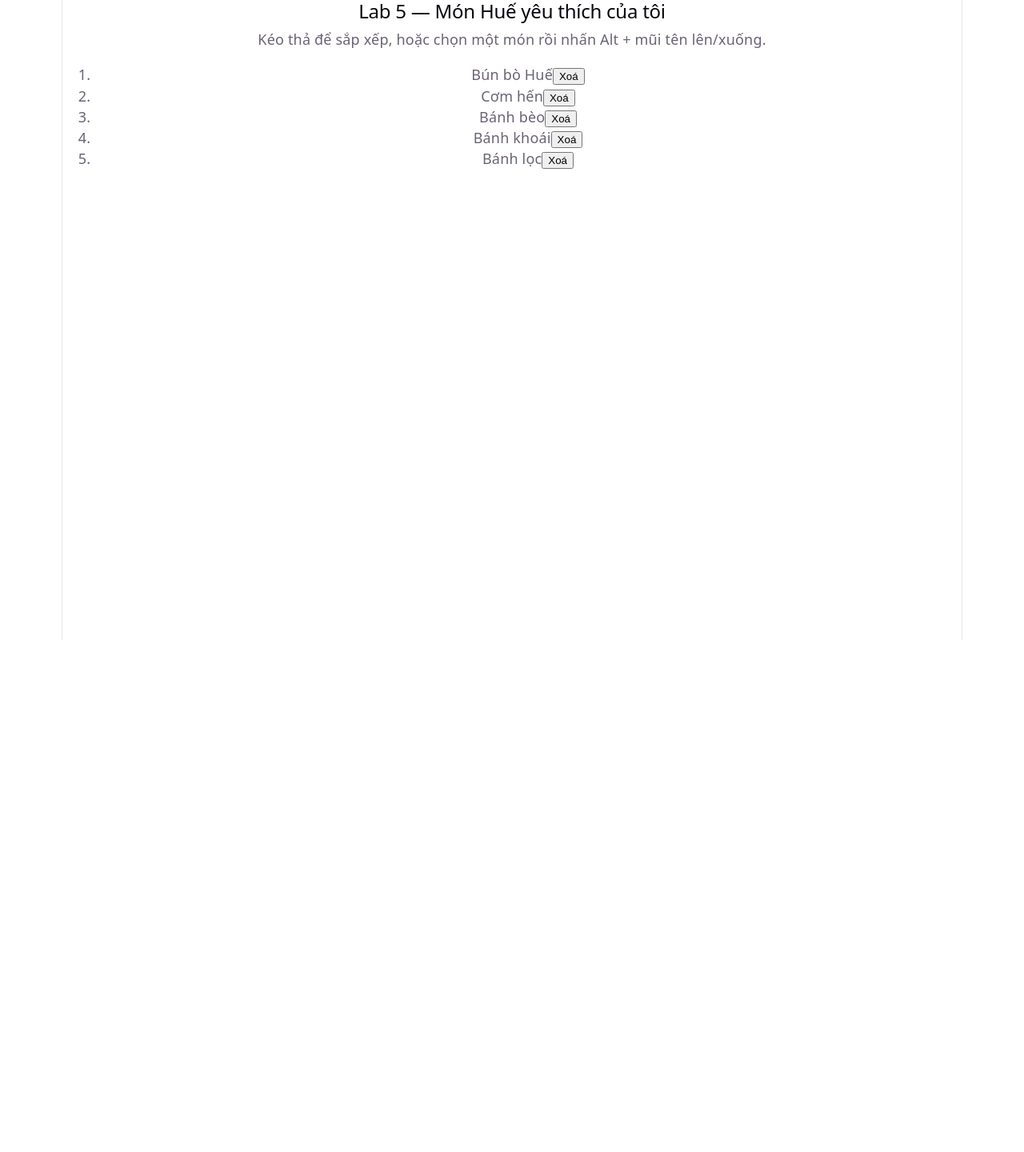
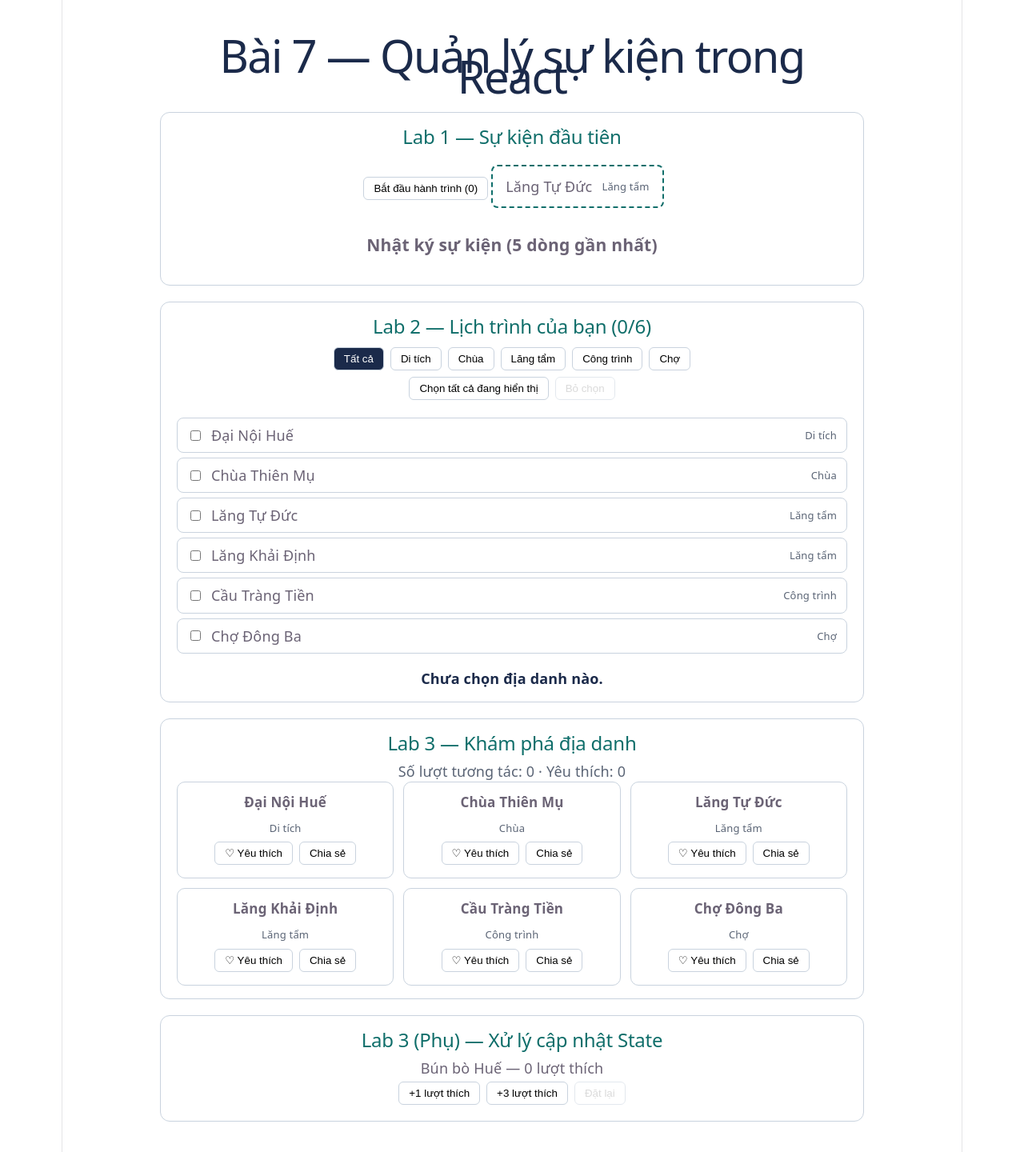
Before and after one commit to duyeenanh/-phu-xuan-react, a React (Vite) app: page / in a window 1280 px wide. Shown: the top 1440 px of the page at 80% size. Before the commit the page ends 800 px from the top, so only its background shows below. Built offline with nearby package versions, Linux system fonts and the light colour scheme.

Commit message:
Bài 7: Hoàn thành Lab 1, Lab 2 và Lab 3

```diff
--- a/src/components/Bài7/DanhSachDiaDanh.jsx
+++ b/src/components/Bài7/DanhSachDiaDanh.jsx
@@ -6,27 +6,29 @@ const TAT_CA = 'Tất cả';
 const CAC_LOAI = [TAT_CA, ...new Set(DS_DIA_DANH.map((dd) => dd.loai))];
 
 export default function DanhSachDiaDanh() {
-  const [dsDaChon, setDsDaChon] = useState([]); // mảng id, theo thứ tự chọn
-  const [loaiDangLoc, setLoaiDangLoc] = useState(TAT_CA);
+  const [dsDaChon, setDsDaChon] = useState([]); // Mảng id các địa danh được chọn theo thứ tự
+  const [loaiDangLoc, setLoaiDangLoc] = useState(TAT_CA); // Trạng thái lọc theo loại
 
   // Giá trị suy ra từ state — tính ngay khi render, không cần state riêng
   const dsHienThi = loaiDangLoc === TAT_CA
     ? DS_DIA_DANH
     : DS_DIA_DANH.filter((dd) => dd.loai === loaiDangLoc);
 
-  // Hàm được truyền xuống TheDiaDanh qua prop onChon
+  // Hàm chọn/bỏ chọn một địa danh dựa vào ID
   function handleChon(id) {
     setDsDaChon((truoc) =>
-      truoc.includes(id) ? truoc.filter((x) => x !== id) : [...truoc, id]
+      truoc.includes(id)
+        ? truoc.filter((x) => x !== id)
+        : [...truoc, id]
     );
   }
 
-  // Một hàm dùng chung cho mọi nút lọc, đọc loại từ data-loai
+  // Sử dụng thuộc tính data-* (data-loai) để xác định loại khi bấm nút lọc
   function handleLocLoai(e) {
     setLoaiDangLoc(e.currentTarget.dataset.loai);
   }
 
-  // Chọn thêm mọi địa danh đang hiển thị, không trùng lặp
+  // Chọn thêm mọi địa danh đang hiển thị mà không bị trùng lặp ID
   function handleChonTatCa() {
     setDsDaChon((truoc) => {
       const moi = dsHienThi
@@ -36,6 +38,7 @@ export default function DanhSachDiaDanh() {
     });
   }
 
+  // Tạo chuỗi lộ trình từ các ID đã chọn
   const lichTrinh = dsDaChon
     .map((id) => DS_DIA_DANH.find((dd) => dd.id === id).ten)
     .join(' → ');
@@ -44,6 +47,7 @@ export default function DanhSachDiaDanh() {
     <section className="lab">
       <h2>Lab 2 — Lịch trình của bạn ({dsDaChon.length}/{DS_DIA_DANH.length})</h2>
 
+      {/* Thanh nút bấm lọc theo loại sử dụng data-loai */}
       <div className="thanh-loc">
         {CAC_LOAI.map((loai) => (
           <button
@@ -57,6 +61,7 @@ export default function DanhSachDiaDanh() {
         ))}
       </div>
 
+      {/* Các công cụ chọn tất cả / bỏ chọn */}
       <div className="thanh-cong-cu">
         <button onClick={handleChonTatCa}>Chọn tất cả đang hiển thị</button>
         <button onClick={() => setDsDaChon([])} disabled={dsDaChon.length === 0}>
@@ -64,6 +69,7 @@ export default function DanhSachDiaDanh() {
         </button>
       </div>
 
+      {/* Danh sách hiển thị các địa danh */}
       <ul className="ds-dia-danh">
         {dsHienThi.map((dd) => (
           <TheDiaDanh
@@ -75,8 +81,9 @@ export default function DanhSachDiaDanh() {
         ))}
       </ul>
 
+      {/* Dòng hiển thị lộ trình */}
       <p className="lich-trinh">
-        {lichTrinh ? 'Lịch trình: ' + lichTrinh : 'Chưa chọn địa danh nào.'}
+        {lichTrinh ? 'Lộ trình: ' + lichTrinh : 'Chưa chọn địa danh nào.'}
       </p>
     </section>
   );
--- a/src/components/Bài7/LuotThichMonAn.jsx
+++ b/src/components/Bài7/LuotThichMonAn.jsx
@@ -3,6 +3,7 @@ import { useState } from 'react';
 export default function LuotThichMonAn() {
   const [luotThich, setLuotThich] = useState(0);
 
+  // Dùng hàm cập nhật: mỗi lời gọi nhận kết quả của lời gọi trước đó
   function handleThich3() {
     setLuotThich((truoc) => truoc + 1);
     setLuotThich((truoc) => truoc + 1);
@@ -10,11 +11,14 @@ export default function LuotThichMonAn() {
   }
 
   return (
-    <div className="luot-thich">
+    <div className="lab">
+      <h2>Lab 3 (Phụ) — Xử lý cập nhật State</h2>
       <p>Bún bò Huế — {luotThich} lượt thích</p>
-      <button onClick={() => setLuotThich((t) => t + 1)}>+1</button>
+      <button onClick={() => setLuotThich((t) => t + 1)}>+1 lượt thích</button>
       <button onClick={handleThich3}>+3 lượt thích</button>
-      <button onClick={() => setLuotThich(0)}>Đặt lại</button>
+      <button onClick={() => setLuotThich(0)} disabled={luotThich === 0}>
+        Đặt lại
+      </button>
     </div>
   );
 }
--- a/src/components/Bài7/TheDiaDanhMoRong.jsx
+++ b/src/components/Bài7/TheDiaDanhMoRong.jsx
@@ -5,21 +5,23 @@ export default function TheDiaDanhMoRong({
   dangMo,
   laYeuThich,
   onXem,
-  onYeuThich,
+  onYeuThich
 }) {
   const [daSaoChep, setDaSaoChep] = useState(false);
 
+  // Chặn sự kiện nổi bọt để không làm mở/đóng thẻ khi bấm nút Yêu thích
   function handleYeuThich(e) {
-    e.stopPropagation(); // không để cú bấm lan lên thẻ (mở chi tiết)
+    e.stopPropagation();
     onYeuThich(diaDanh.id);
   }
 
+  // Chặn nổi bọt và thực hiện sao chép thông tin vào clipboard
   async function handleChiaSe(e) {
     e.stopPropagation();
     try {
       await navigator.clipboard.writeText(diaDanh.ten + ' — ' + diaDanh.moTa);
       setDaSaoChep(true);
-      setTimeout(() => setDaSaoChep(false), 1500);
+      setTimeout(() => setDaSaoChep(false), 1500); // 1.5 giây sau reset lại trạng thái nút
     } catch {
       alert('Trình duyệt không cho phép sao chép. Hãy chạy trên localhost.');
     }
@@ -34,7 +36,10 @@ export default function TheDiaDanhMoRong({
         <h3>{diaDanh.ten}</h3>
         <span className="loai">{diaDanh.loai}</span>
       </header>
+
+      {/* Chỉ hiển thị phần mô tả nếu thẻ đang mở */}
       {dangMo && <p className="mo-ta">{diaDanh.moTa}</p>}
+
       <div className="hanh-dong">
         <button onClick={handleYeuThich} aria-pressed={laYeuThich}>
           {laYeuThich ? '♥ Đã thích' : '♡ Yêu thích'}
--- a/src/components/Bài7/ThuSuKien.jsx
+++ b/src/components/Bài7/ThuSuKien.jsx
@@ -1,15 +1,14 @@
 import { useRef, useState } from 'react';
 
 export default function ThuSuKien() {
-  const [solanBam, setSoLanBam] = useState(0);
+  const [soLanBam, setSoLanBam] = useState(0);
   const [nhatKy, setNhatKy] = useState([]);
-  const demId = useRef(0); // bộ đếm id cho mỗi dòng nhật ký (Bài 6)
+  const demId = useRef(0); // Bộ đếm id cho mỗi dòng nhật ký
 
-  // Hàm tiện ích: thêm một dòng lên đầu nhật ký, giữ tối đa 5 dòng
   function ghiNhatKy(noiDung) {
     demId.current += 1;
     const dong = { id: demId.current, noiDung };
-    setNhatKy((truoc) => [dong, ...truoc].slice(0, 5));
+    setNhatKy((truoc) => [dong, ...truoc].slice(0, 5)); // Giữ tối đa 5 dòng gần nhất
   }
 
   function handleBamNut() {
@@ -19,17 +18,14 @@ export default function ThuSuKien() {
 
   function handleBamThe(e) {
     ghiNhatKy(
-      'type=' + e.type +
-      ' | target=' + e.target.tagName +
-      ' | currentTarget=' + e.currentTarget.tagName
+      'type=' + e.type + ' | target=' + e.target.tagName + ' | currentTarget=' + e.currentTarget.tagName
     );
   }
 
   return (
     <section className="lab">
       <h2>Lab 1 — Sự kiện đầu tiên</h2>
-
-      <button onClick={handleBamNut}>Bắt đầu hành trình ({solanBam})</button>
+      <button onClick={handleBamNut}>Bắt đầu hành trình ({soLanBam})</button>
 
       <div className="the-thu" onClick={handleBamThe}>
         <span className="ten">Lăng Tự Đức</span>
--- a/src/pages/Bài7Page.tsx
+++ b/src/pages/Bài7Page.tsx
@@ -1,121 +1,17 @@
-import { useState, type DragEvent, type KeyboardEvent } from 'react';
-import { DS_MON_AN } from '../data/monAnHue';
+import '../styles/Bài7.css';
+import ThuSuKien from '../components/Bài7/ThuSuKien';
+import DanhSachDiaDanh from '../components/Bài7/DanhSachDiaDanh';
+import KhamPhaDiaDanh from '../components/Bài7/KhamPhaDiaDanh';       // Thêm dòng này
+import LuotThichMonAn from '../components/Bài7/LuotThichMonAn';       // Thêm dòng này
 
-type MonAn = {
-  id: string;
-  ten: string;
-  gia: number;
-};
-
-// Hàm thuần: trả về MẢNG MỚI với phần tử chuyển từ vị trí tu sang den
-function diChuyen(mang: MonAn[], tu: number, den: number): MonAn[] {
-  const moi = [...mang];
-  const [phanTu] = moi.splice(tu, 1);
-  moi.splice(den, 0, phanTu);
-  return moi;
-}
-
-export default function MonAnYeuThich() {
-  const [dsMon, setDsMon] = useState<MonAn[]>((DS_MON_AN as MonAn[]).slice(0, 5));
-  const [idDangKeo, setIdDangKeo] = useState<string | null>(null);
-  const [idViTriTha, setIdViTriTha] = useState<string | null>(null);
-  const [thongBao, setThongBao] = useState('');
-
-  function baoViTri(ds: MonAn[], id: string) {
-    const viTri = ds.findIndex((m: MonAn) => m.id === id);
-    const mon = ds[viTri];
-    if (mon) {
-      setThongBao('Đã chuyển ' + mon.ten + ' đến vị trí ' + (viTri + 1));
-    }
-  }
-
-  function handleDragStart(e: DragEvent<HTMLLIElement>, id: string) {
-    setIdDangKeo(id);
-    e.dataTransfer.effectAllowed = 'move';
-    e.dataTransfer.setData('text/plain', id);
-  }
-
-  function handleDragOver(e: DragEvent<HTMLLIElement>, id: string) {
-    e.preventDefault();
-    if (id !== idViTriTha) setIdViTriTha(id);
-  }
-
-  function handleDrop(e: DragEvent<HTMLLIElement>, idDich: string) {
-    e.preventDefault();
-    if (idDangKeo === null || idDangKeo === idDich) return;
-    const tu = dsMon.findIndex((m: MonAn) => m.id === idDangKeo);
-    const den = dsMon.findIndex((m: MonAn) => m.id === idDich);
-    if (tu < 0 || den < 0) return;
-    const moi = diChuyen(dsMon, tu, den);
-    setDsMon(moi);
-    baoViTri(moi, idDangKeo);
-  }
-
-  function handleDragEnd() {
-    setIdDangKeo(null);
-    setIdViTriTha(null);
-  }
-
-  function handleKeyDown(e: KeyboardEvent<HTMLLIElement>, viTri: number) {
-    if (!e.altKey) return;
-    const buoc = e.key === 'ArrowUp' ? -1 : e.key === 'ArrowDown' ? 1 : 0;
-    if (buoc === 0) return;
-    e.preventDefault();
-    const den = viTri + buoc;
-    if (den < 0 || den >= dsMon.length) return;
-    const moi = diChuyen(dsMon, viTri, den);
-    setDsMon(moi);
-    const mon = dsMon[viTri];
-    if (mon) {
-      baoViTri(moi, mon.id);
-    }
-  }
-
-  function handleXoa(id: string) {
-    const mon = dsMon.find((m: MonAn) => m.id === id);
-    setDsMon((truoc: MonAn[]) => truoc.filter((m: MonAn) => m.id !== id));
-    if (mon) {
-      setThongBao('Đã xoá ' + mon.ten + ' khỏi danh sách');
-    }
-  }
-
+export default function Bài7Page() {
   return (
-    <section className="lab">
-      <h2>Lab 5 — Món Huế yêu thích của tôi</h2>
-      <p className="goi-y-thao-tac">
-        Kéo thả để sắp xếp, hoặc chọn một món rồi nhấn Alt + mũi tên lên/xuống.
-      </p>
-
-      <ol className="ds-mon-yeu-thich">
-        {dsMon.map((mon: MonAn, viTri: number) => (
-          <li
-            key={mon.id}
-            draggable
-            tabIndex={0}
-            onDragStart={(e) => handleDragStart(e, mon.id)}
-            onDragOver={(e) => handleDragOver(e, mon.id)}
-            onDrop={(e) => handleDrop(e, mon.id)}
-            onDragEnd={handleDragEnd}
-            onKeyDown={(e) => handleKeyDown(e, viTri)}
-            className={
-              (mon.id === idDangKeo ? 'dang-keo ' : '') +
-              (mon.id === idViTriTha && mon.id !== idDangKeo ? 'vi-tri-tha' : '')
-            }
-          >
-            <span>{mon.ten}</span>
-            <button
-              aria-label={'Xoá ' + mon.ten}
-              onClick={() => handleXoa(mon.id)}
-              onKeyDown={(e) => e.stopPropagation()}
-            >
-              Xoá
-            </button>
-          </li>
-        ))}
-      </ol>
-
-      {/* Vùng thông báo cho trình đọc màn hình */}
-      <p className="thong-bao" aria-live="polite">{thongBao}</p>
-    </section>
+    <main className="trang-Bài7">
+      <h1>Bài 7 — Quản lý sự kiện trong React</h1>
+      <ThuSuKien />
+      <DanhSachDiaDanh />
+      <KhamPhaDiaDanh />       {/* Thêm dòng này */}
+      <LuotThichMonAn />       {/* Thêm dòng này */}
+    </main>
   );
 }
```
Also changed, not shown: src/components/Bài7/KhamPhaDiaDanh.jsx (+6 -1 lines), src/components/Bài7/TheDiaDanh.jsx (line endings or trailing spaces).
